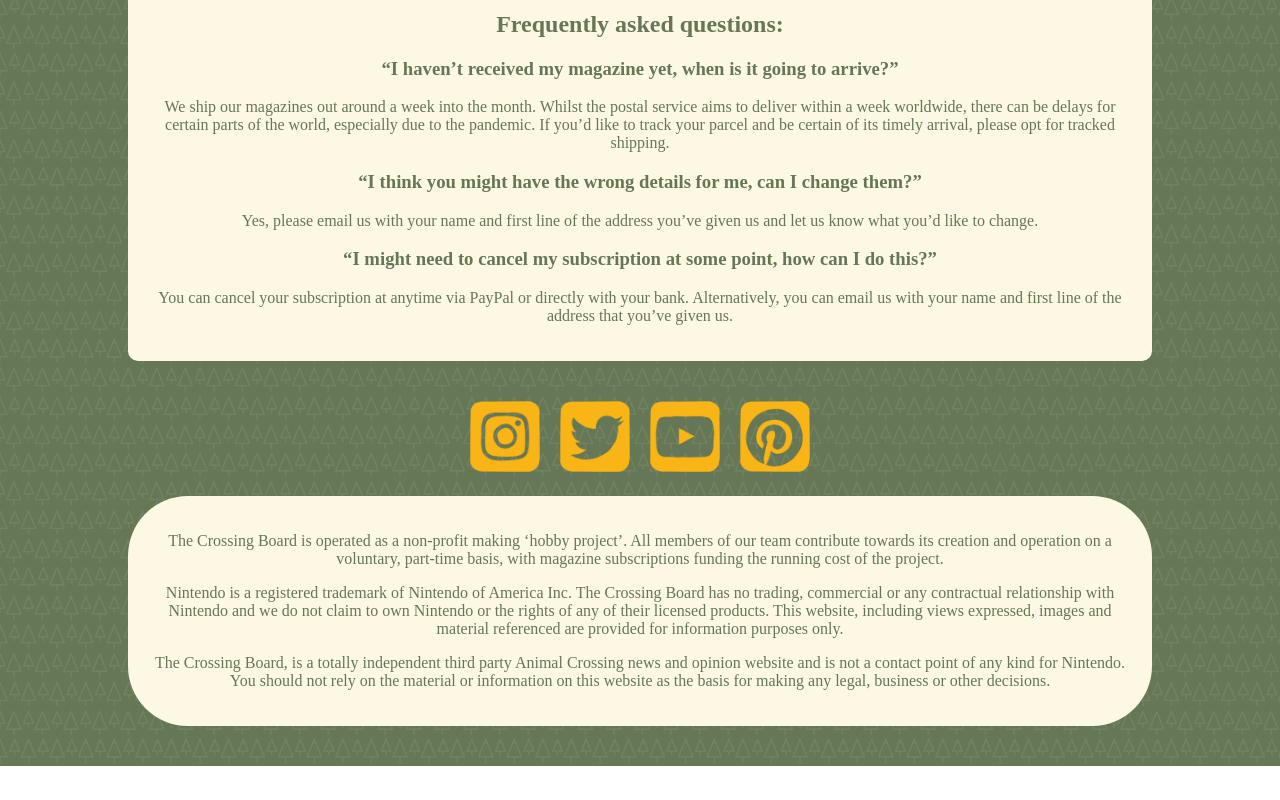
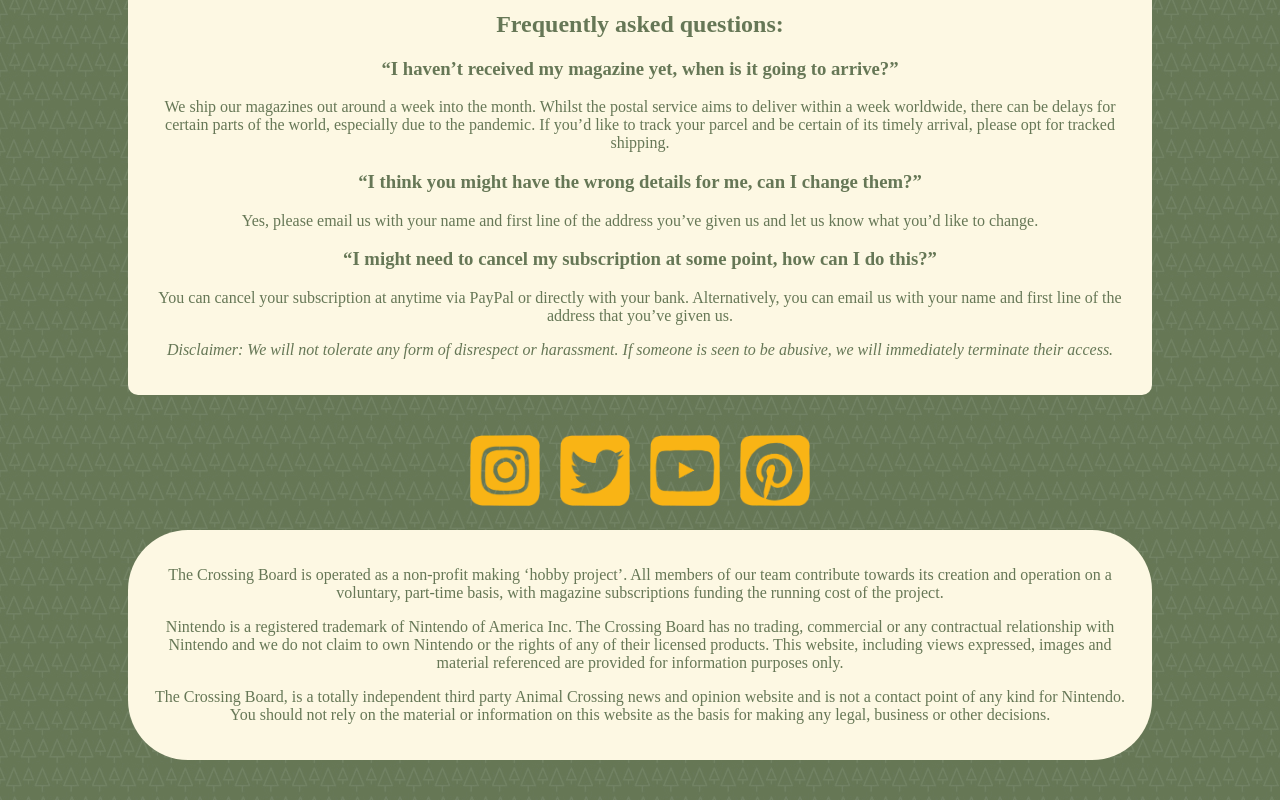
Before and after one commit to myubi/the-crossing-board, a Next.js app: page /contact in a window 1280 px wide. Shown: the part 980-1780 px from the top of the page. Before the commit the page ends 1746 px from the top, so only its background shows below. Built offline with nearby package versions, Linux system fonts and the light colour scheme; a web font is replaced by a local one.

Commit message:
Add disclaimer on FAQ

```diff
--- a/pages/contact.js
+++ b/pages/contact.js
@@ -160,6 +160,8 @@ export default function Info({frontmatter, markdownBody, profiles}) {
       <h3>“I might need to cancel my subscription at some point, how can I do this?”</h3>
 
       <p>You can cancel your subscription at anytime via PayPal or directly with your bank. Alternatively, you can email us with your name and first line of the address that you’ve given us.</p>
+
+      <p className="disclaimer"><em>Disclaimer: We will not tolerate any form of disrespect or harassment. If someone is seen to be abusive, we will immediately terminate their access.</em></p>
      </div>
     </div>
     <style jsx>{`
```
